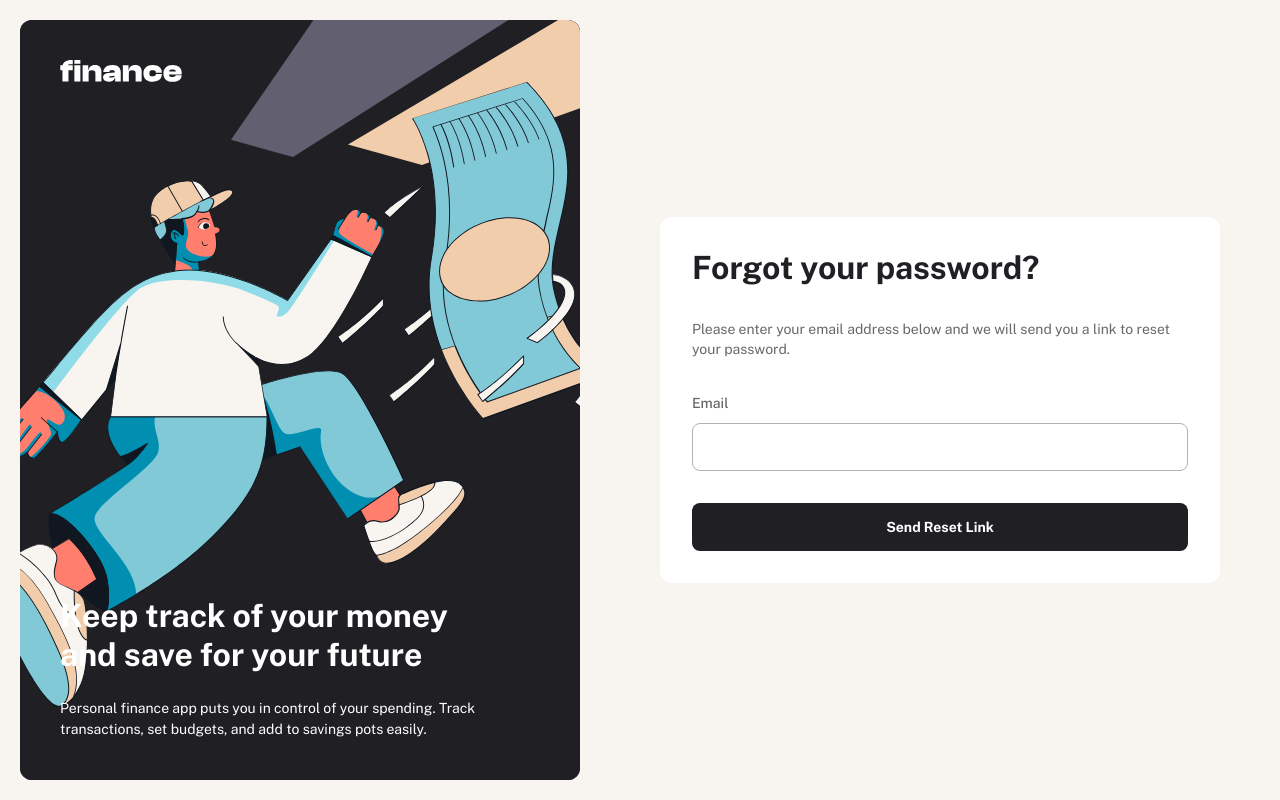
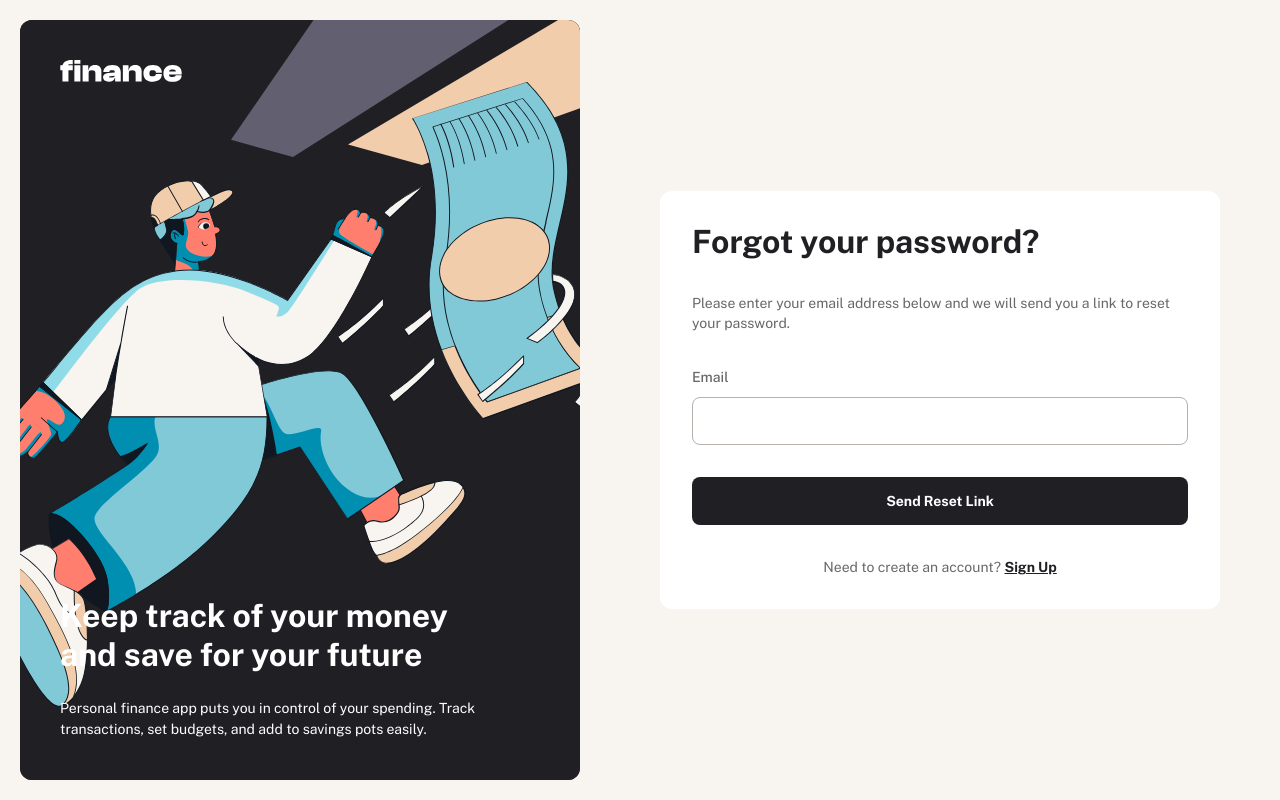
Before and after one commit to ardaeker/personal-finance-app, a Next.js app: page /forgot-password in a window 1280 px wide. Built offline with nearby package versions, Linux system fonts and the light colour scheme.

Commit message:
feat(forgot-password): add sign-up link to the forgot password page

```diff
--- a/src/app/(pages)/(authentication)/(recovery)/forgot-password/page.tsx
+++ b/src/app/(pages)/(authentication)/(recovery)/forgot-password/page.tsx
@@ -1,6 +1,7 @@
 import { Input } from "@/components/form/input";
 import { Button } from "@/components/form/button";
 import { Field, Label } from "@/components/form/field";
+import Link from "next/link";
 
 export default function Page() {
   return (
@@ -16,6 +17,12 @@ export default function Page() {
         </Field>
         <Button className="mt-4 w-full">Send Reset Link</Button>
       </form>
+      <p className="text-center text-sm/5 text-gray-500">
+        Need to create an account?{" "}
+        <Link href="/sign-up" className="font-bold text-gray-900 underline hover:no-underline">
+          Sign Up
+        </Link>
+      </p>
     </main>
   );
 }
```
